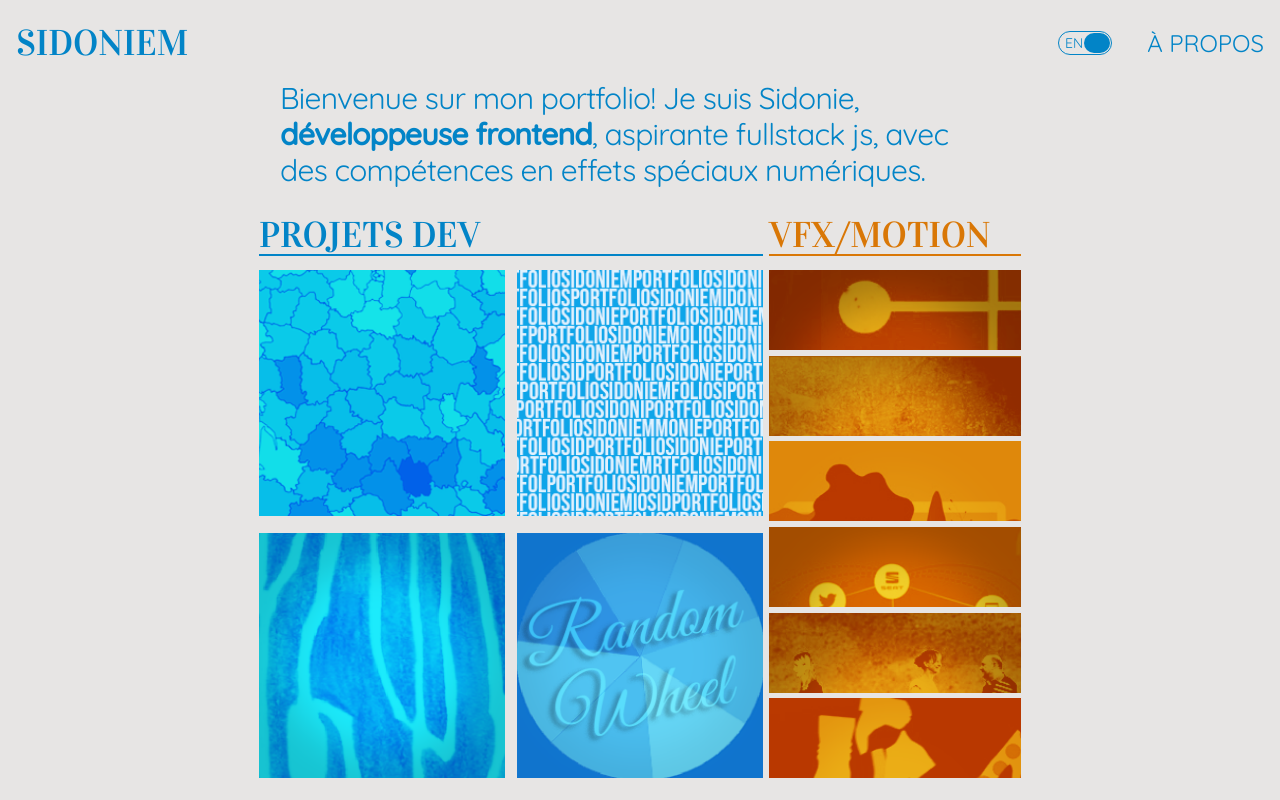
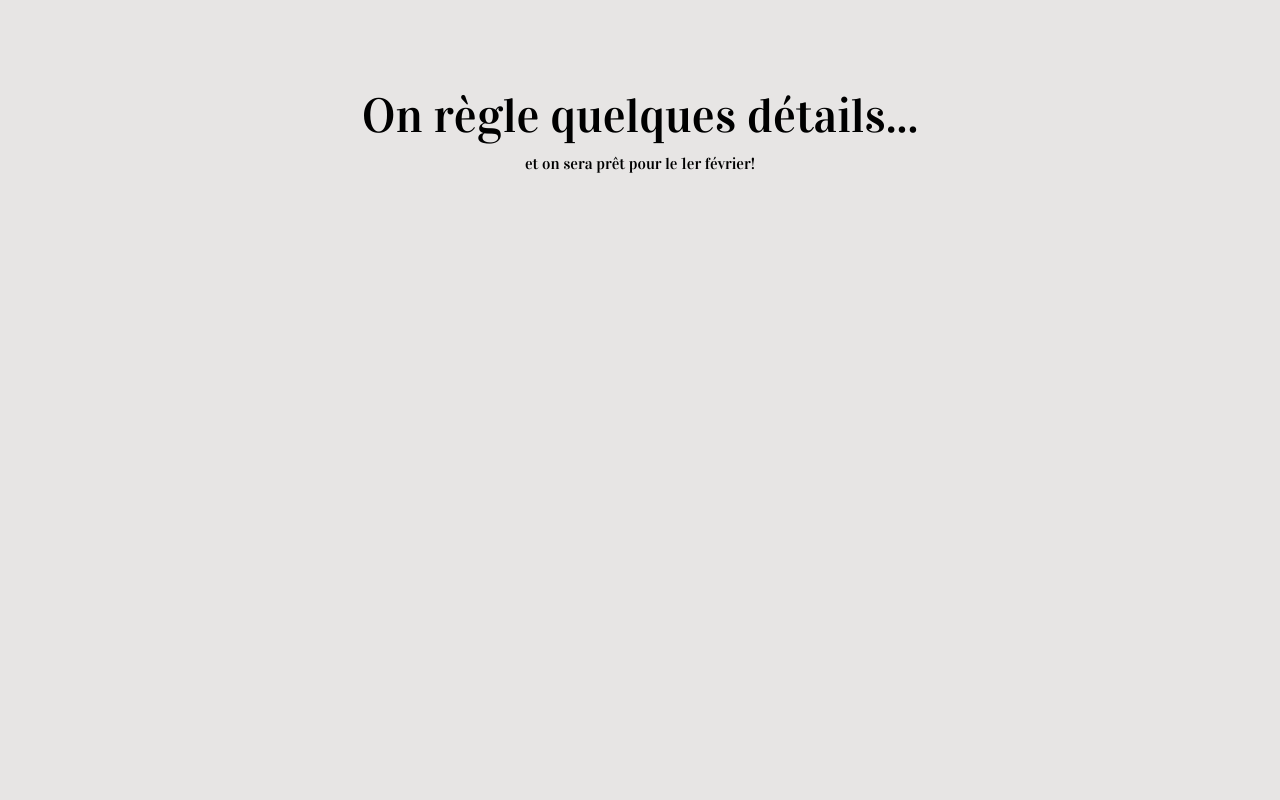
Before and after one commit to Fidomi/portfolio-next, a Next.js app: page / in a window 1280 px wide. Built offline with nearby package versions, Linux system fonts and the light colour scheme.

Commit message:
Try fix home routing

```diff
--- a/pages/_app.tsx
+++ b/pages/_app.tsx
@@ -1,51 +1,14 @@
 import type { AppProps } from "next/app";
-import Head from "next/head";
 import "../styles/globals.scss";
 import { ShowedProjectProvider } from "../utils/context";
 import { LanguageProvider } from "../utils/languageContext";
 
 export default function MyApp({ Component, pageProps }: AppProps) {
     return (
-        <>
-            <Head>
-                <meta charSet="utf-8" />
-                <meta
-                    name="viewport"
-                    content="initial-scale=1.0, width=device-width"
-                />
-                <title>SidonieM</title>
-                <link rel="preconnect" href="https://fonts.gstatic.com" />
-                <link
-                    rel="icon"
-                    type="image/png"
-                    sizes="32x32"
-                    href="/favicon-32x32.png"
-                />
-                <link
-                    rel="icon"
-                    type="image/png"
-                    sizes="16x16"
-                    href="/favicon-16x16.png"
-                />
-                <link
-                    rel="apple-touch-icon"
-                    sizes="180x180"
-                    href="/apple-touch-icon.png"
-                />
-                <link rel="manifest" href="/site.webmanifest" />
-                <link
-                    rel="mask-icon"
-                    href="/safari-pinned-tab.svg"
-                    color="#5bbad5"
-                />
-                <link rel="shortcut icon" href="/favicon.ico" />
-                <link rel="manifest" href="/manifest.json" />
-            </Head>
-            <LanguageProvider>
-                <ShowedProjectProvider>
-                    <Component {...pageProps} />
-                </ShowedProjectProvider>
-            </LanguageProvider>
-        </>
+        <LanguageProvider>
+            <ShowedProjectProvider>
+                <Component {...pageProps} />
+            </ShowedProjectProvider>
+        </LanguageProvider>
     );
 }
--- a/pages/index.tsx
+++ b/pages/index.tsx
@@ -1,13 +1,55 @@
 import React from "react";
-import { Layout } from "../components/Layout";
-import Map from "../components/Map/Map";
-import { ShowedProjectProvider } from "../utils/context";
-import { LanguageProvider } from "../utils/languageContext";
+import Head from "next/head";
+// import { Layout } from "../components/Layout";
+// import Map from "../components/Map/Map";
 
 export default function Home() {
     return (
-        <Layout>
-            <Map />
-        </Layout>
+        <div>
+            <Head>
+                <title>SidonieM</title>
+                <link rel="icon" href="/favicon.ico" />
+                <meta charSet="utf-8" />
+                <meta
+                    name="viewport"
+                    content="initial-scale=1.0, width=device-width"
+                />
+                <title>SidonieM</title>
+                <link rel="preconnect" href="https://fonts.gstatic.com" />
+                <link
+                    rel="icon"
+                    type="image/png"
+                    sizes="32x32"
+                    href="/favicon-32x32.png"
+                />
+                <link
+                    rel="icon"
+                    type="image/png"
+                    sizes="16x16"
+                    href="/favicon-16x16.png"
+                />
+                <link
+                    rel="apple-touch-icon"
+                    sizes="180x180"
+                    href="/apple-touch-icon.png"
+                />
+                <link rel="manifest" href="/site.webmanifest" />
+                <link
+                    rel="mask-icon"
+                    href="/safari-pinned-tab.svg"
+                    color="#5bbad5"
+                />
+                <link rel="shortcut icon" href="/favicon.ico" />
+                <link rel="manifest" href="/manifest.json" />
+            </Head>
+            <main style={{ margin: "5rem auto", width: "85vw" }}>
+                <h1 style={{ textAlign: "center", fontSize: "3rem" }}>
+                    On règle quelques détails...
+                </h1>
+                <p style={{ textAlign: "center", fontSize: "1rem" }}>
+                    et on sera prêt pour le 1er février!
+                </p>
+            </main>
+        </div>
     );
 }
```
